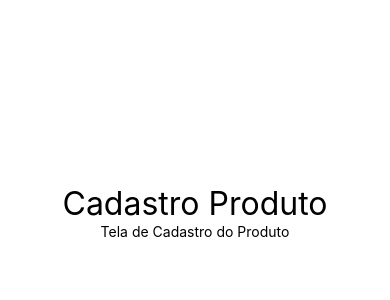
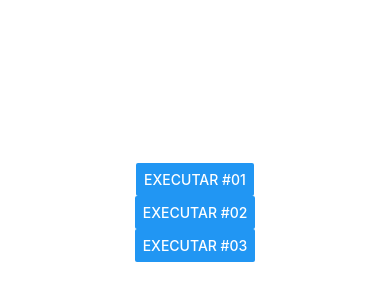
Before and after one commit to gustavocarvalho1997/Estudo-React-Native, a React Native app: screen / in a window 390 px wide. Shown: the part 210-510 px from the top of the page. Built offline with nearby package versions, Linux system fonts and the light colour scheme.

Commit message:
Utilizando botões

```diff
--- a/src/App.js
+++ b/src/App.js
@@ -2,7 +2,9 @@
 import React from 'react';
 import {View, StyleSheet} from 'react-native';
 
-import Titulo from './components/Titulo';
+
+import Botao from './components/Botao';
+// import Titulo from './components/Titulo';
 // import MinMax from './components/MinMax';
 // import Aleatorio from './components/Aleatorio';
 // import Comp, {Comp1, Comp2} from './components/Multi';
@@ -10,7 +12,8 @@
 
 export default () => (
     <View style={style.App}>
-        <Titulo principal="Cadastro Produto" secundario="Tela de Cadastro do Produto" />
+        <Botao />
+        {/* <Titulo principal="Cadastro Produto" secundario="Tela de Cadastro do Produto" /> */}
         {/* <Aleatorio min={1} max={60} /> */}
         {/* <MinMax min={3} max={20}/> */}
         {/* <Comp />
--- /dev/null
+++ b/src/components/Botao.js
@@ -0,0 +1,17 @@
+/* eslint-disable prettier/prettier */
+import React from 'react';
+import {Button} from 'react-native';
+
+export default props => {
+    function executar() {
+        console.warn('Executando...');
+    }
+
+    return (
+        <>
+            <Button title="Executar #01" onPress={executar} />
+            <Button title="Executar #02" onPress={function() {console.warn('Executar #02!')}}/>
+            <Button title="Executar #03" onPress={() => console.warn('Executar #03!')}/>
+        </>
+    );
+};
--- a/src/components/Titulo.js
+++ b/src/components/Titulo.js
@@ -10,4 +10,4 @@
       <Text>{props.secundario}</Text>
     </>
   );
-}
+};
```
